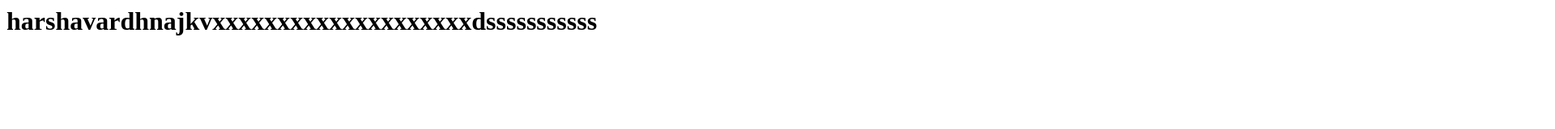
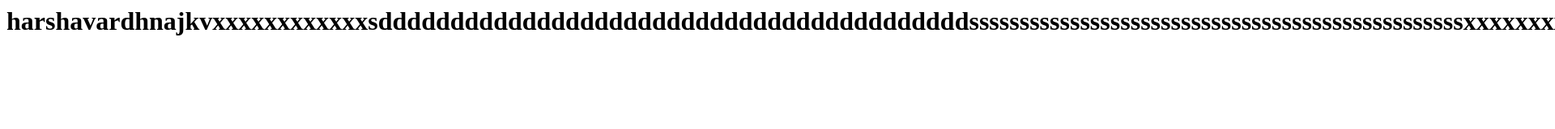
Before and after one commit to NHarshaVardhan1907/practice, a plain HTML site: page index.html in a window 1280 px wide. Shown: the top 160 px of the page at 81% size, 1920 px wide, since content can reach past the window. Drawn offline with Linux system fonts and the light colour scheme.

Commit message:
text changedddddddddddd

```diff
--- a/index.html
+++ b/index.html
@@ -1 +1 @@
-<h1>harshavardhnajkvxxxxxxxxxxxxxxxxxxxxdsssssssssss</h1>
+<h1>harshavardhnajkvxxxxxxxxxxxxsdddddddddddddddddddddddddddddddddddddddddsssssssssssssssssssssssssssssssssssssssssssssssssxxxxxxxxdsssssssssss</h1>
```
